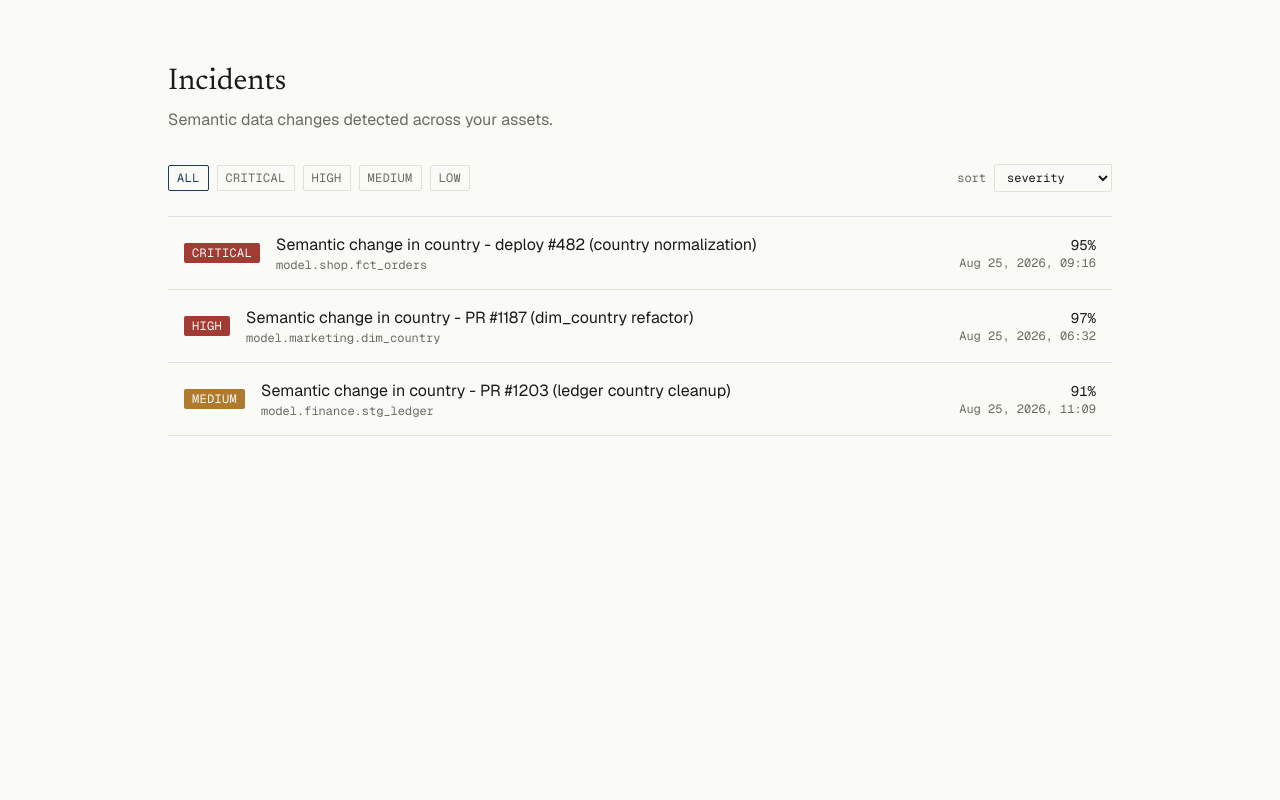
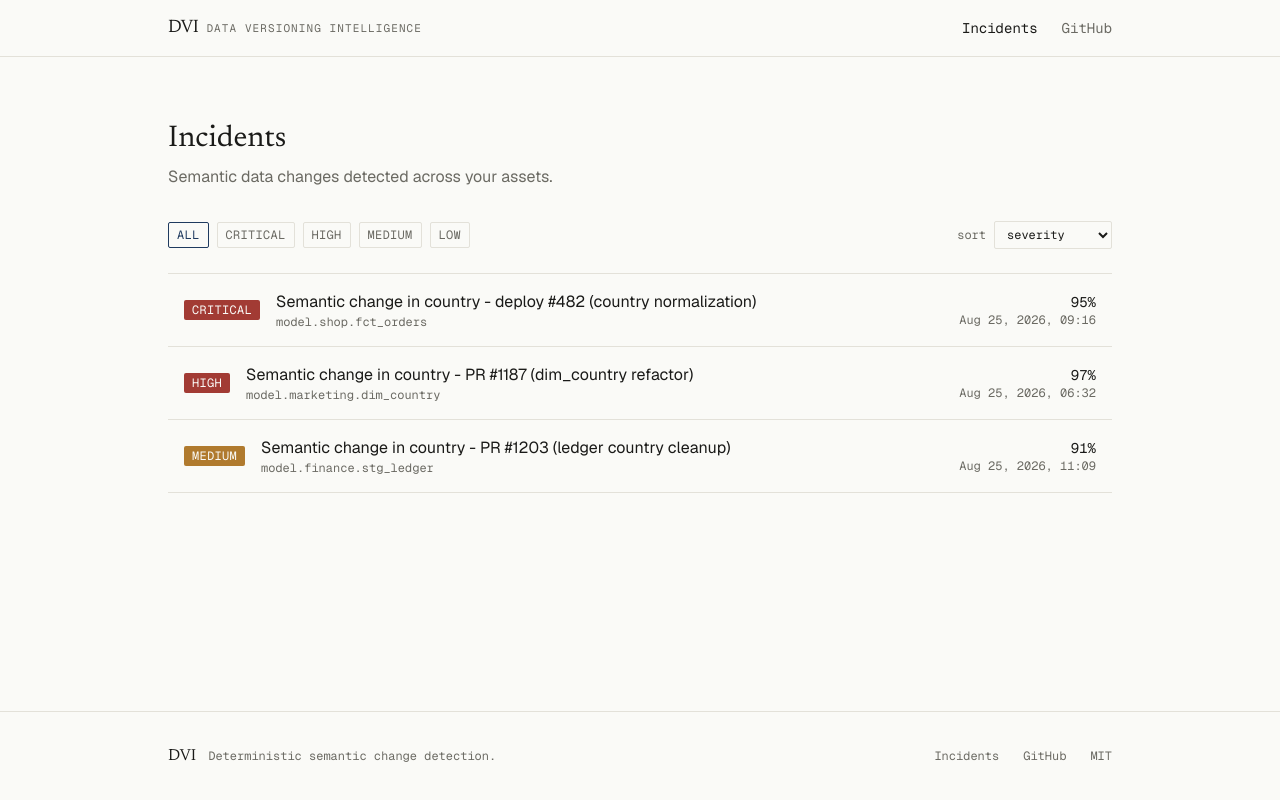
Before and after one commit to anuran-de/dvi, a Next.js app in the folder web/: page /incidents in a window 1280 px wide. Built offline with nearby package versions, Linux system fonts and the light colour scheme.

Commit message:
feat(web): extend design tokens and add sticky header/footer chrome

```diff
--- a/web/app/globals.css
+++ b/web/app/globals.css
@@ -3,11 +3,43 @@
 @tailwind components;
 @tailwind utilities;
 
-html { -webkit-font-smoothing: antialiased; }
+html { -webkit-font-smoothing: antialiased; scroll-behavior: smooth; }
 body { background: var(--canvas); color: var(--ink); }
 ::selection { background: color-mix(in srgb, var(--accent) 18%, transparent); }
 
+/* Visible, accent-keyed focus for keyboard users across the whole surface. */
+:where(a, button, select, input, [tabindex]):focus-visible {
+  outline: 2px solid var(--accent);
+  outline-offset: 2px;
+  border-radius: 2px;
+}
+
+/* A whisper-fine editorial grid — texture without weight. Sits behind hero/CTA
+   bands via `.bg-grid`; never over content contrast. */
+.bg-grid {
+  background-image:
+    linear-gradient(to right, var(--grid-line) 1px, transparent 1px),
+    linear-gradient(to bottom, var(--grid-line) 1px, transparent 1px);
+  background-size: 64px 64px;
+  background-position: center;
+  -webkit-mask-image: radial-gradient(ellipse 80% 70% at 50% 30%, #000 55%, transparent 100%);
+  mask-image: radial-gradient(ellipse 80% 70% at 50% 30%, #000 55%, transparent 100%);
+}
+
+/* Animated underline that grows from the left on hover/focus. */
+.link-underline {
+  background-image: linear-gradient(var(--accent), var(--accent));
+  background-repeat: no-repeat;
+  background-position: 0 100%;
+  background-size: 0% 1px;
+  transition: background-size var(--motion-base) var(--ease-out);
+}
+.link-underline:hover,
+.link-underline:focus-visible { background-size: 100% 1px; }
+
 @media (prefers-reduced-motion: reduce) {
+  html { scroll-behavior: auto; }
+  .link-underline { transition: none; }
   *, *::before, *::after {
     animation-duration: 0.001ms !important;
     transition-duration: 0.001ms !important;
--- a/web/app/layout.tsx
+++ b/web/app/layout.tsx
@@ -1,9 +1,16 @@
 import type { Metadata } from 'next';
 import { Newsreader, Geist, Geist_Mono } from 'next/font/google';
 import { PageTransition } from '@/components/motion/PageTransition';
+import { SiteHeader } from '@/components/ui/SiteHeader';
+import { SiteFooter } from '@/components/ui/SiteFooter';
 import './globals.css';
 
-const serif = Newsreader({ subsets: ['latin'], variable: '--font-serif', display: 'swap' });
+const serif = Newsreader({
+  subsets: ['latin'],
+  variable: '--font-serif',
+  display: 'swap',
+  style: ['normal', 'italic'],
+});
 const sans = Geist({ subsets: ['latin'], variable: '--font-sans', display: 'swap' });
 const mono = Geist_Mono({ subsets: ['latin'], variable: '--font-mono', display: 'swap' });
 
@@ -15,8 +22,12 @@ export const metadata: Metadata = {
 export default function RootLayout({ children }: { children: React.ReactNode }) {
   return (
     <html lang="en" className={`${serif.variable} ${sans.variable} ${mono.variable}`}>
-      <body className="font-sans">
-        <PageTransition>{children}</PageTransition>
+      <body className="flex min-h-screen flex-col font-sans">
+        <SiteHeader />
+        <div className="flex-1">
+          <PageTransition>{children}</PageTransition>
+        </div>
+        <SiteFooter />
       </body>
     </html>
   );
--- /dev/null
+++ b/web/components/ui/SiteFooter.tsx
@@ -0,0 +1,24 @@
+import Link from 'next/link';
+import { Container } from './Container';
+
+export function SiteFooter() {
+  return (
+    <footer className="border-t border-border">
+      <Container>
+        <div className="flex flex-col gap-4 py-8 sm:flex-row sm:items-center sm:justify-between">
+          <div className="flex items-baseline gap-3">
+            <Link href="/" className="font-serif text-base text-ink">DVI</Link>
+            <span className="font-mono text-xs text-ink-muted">
+              Deterministic semantic change detection.
+            </span>
+          </div>
+          <nav className="flex items-center gap-6 font-mono text-xs text-ink-muted">
+            <Link href="/incidents/" className="hover:text-ink">Incidents</Link>
+            <a href="https://github.com/anuran-de/dvi" className="hover:text-ink">GitHub</a>
+            <span>MIT</span>
+          </nav>
+        </div>
+      </Container>
+    </footer>
+  );
+}
--- /dev/null
+++ b/web/components/ui/SiteHeader.tsx
@@ -0,0 +1,28 @@
+import Link from 'next/link';
+import { Container } from './Container';
+
+export function SiteHeader() {
+  return (
+    <header className="sticky top-0 z-40 border-b border-border bg-canvas">
+      <Container>
+        <div className="flex h-14 items-center justify-between">
+          <Link href="/" className="group inline-flex items-baseline gap-2" aria-label="DVI home">
+            <span className="font-serif text-lg tracking-tight text-ink">DVI</span>
+            <span className="hidden font-mono text-[11px] uppercase tracking-widest text-ink-muted sm:inline">
+              Data Versioning Intelligence
+            </span>
+          </Link>
+          <nav className="flex items-center gap-6 font-mono text-sm">
+            <Link href="/incidents/" className="link-underline text-ink">Incidents</Link>
+            <a
+              href="https://github.com/anuran-de/dvi"
+              className="link-underline text-ink-muted hover:text-ink"
+            >
+              GitHub
+            </a>
+          </nav>
+        </div>
+      </Container>
+    </header>
+  );
+}
--- a/web/styles/tokens.css
+++ b/web/styles/tokens.css
@@ -13,4 +13,13 @@
   --motion-slow: 420ms;
   --ease-out: cubic-bezier(0.22, 1, 0.36, 1);
   --ease-in-out: cubic-bezier(0.65, 0, 0.35, 1);
+
+  /* Extended palette — supplements the core tokens above (single accent kept). */
+  --accent-strong: #16324F;
+  --accent-wash: color-mix(in srgb, var(--accent) 8%, var(--canvas));
+  --ok: #3F7A5E;
+  --grid-line: #ECEAE2;
+  --shadow-card: 0 1px 2px rgba(26, 26, 24, 0.05), 0 12px 28px -18px rgba(26, 26, 24, 0.22);
+  --shadow-lift: 0 2px 6px rgba(26, 26, 24, 0.06), 0 18px 40px -22px rgba(26, 26, 24, 0.26);
+  --motion-draw: 900ms;
 }
--- a/web/tailwind.config.ts
+++ b/web/tailwind.config.ts
@@ -11,6 +11,9 @@ const config: Config = {
         'ink-muted': 'var(--ink-muted)',
         border: 'var(--border)',
         accent: 'var(--accent)',
+        'accent-strong': 'var(--accent-strong)',
+        'accent-wash': 'var(--accent-wash)',
+        ok: 'var(--ok)',
         'sev-low': 'var(--sev-low)',
         'sev-medium': 'var(--sev-medium)',
         'sev-high': 'var(--sev-high)',
```
